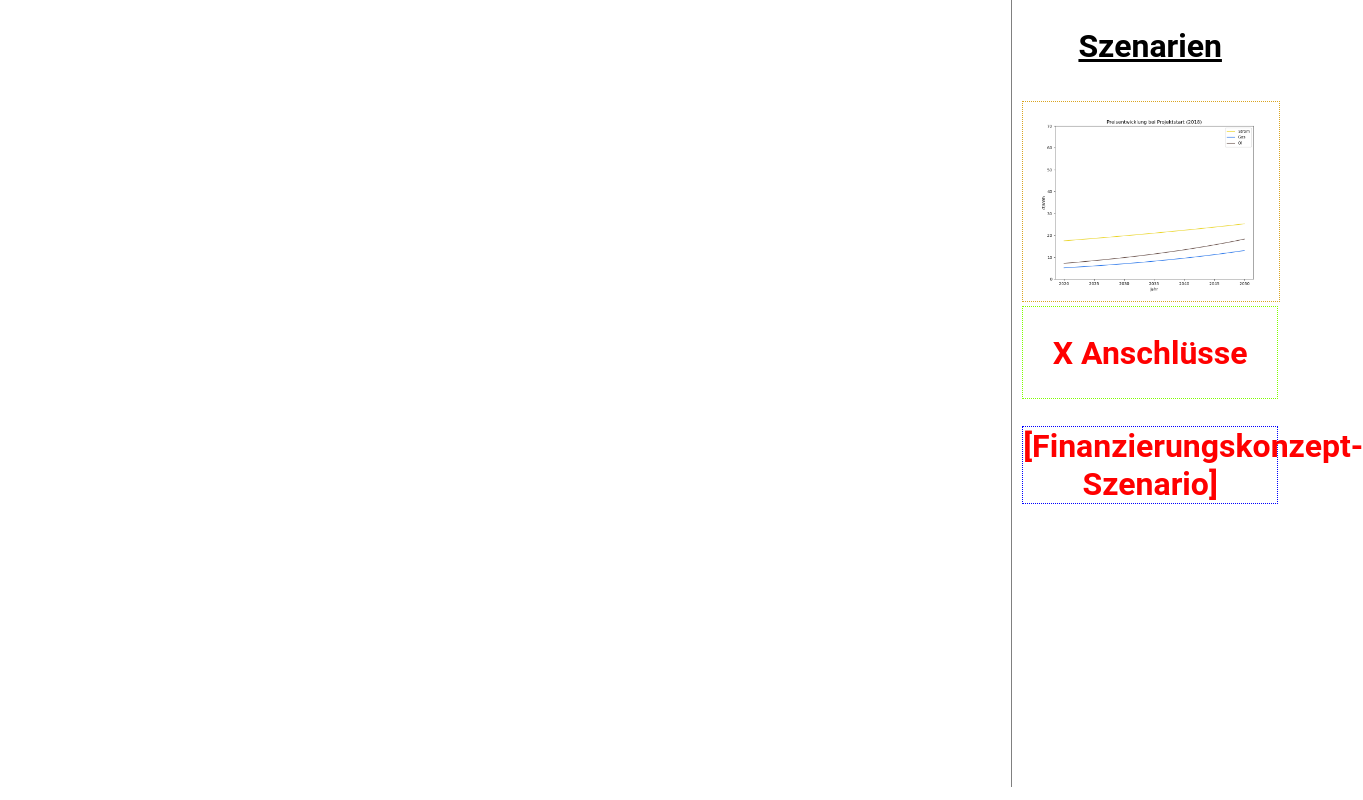
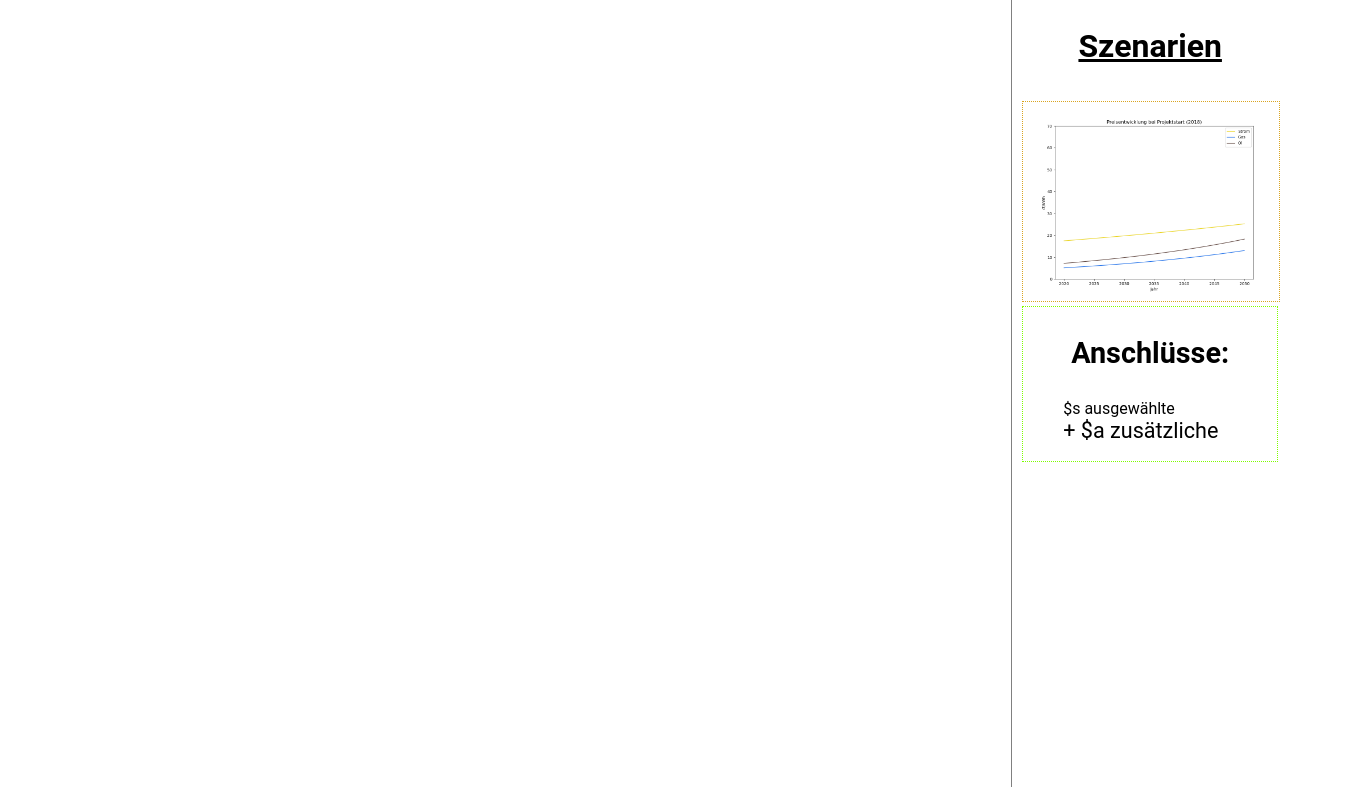
Before and after one commit to cqx931/q100_info, a website: page public/index.html in a window 1280 px wide. Shown: the whole page, 1363 px wide, since content can reach past the window. Drawn offline with nearby package versions, Linux system fonts and the light colour scheme; no server answers.

Commit message:
update anschluesse scenario:selected vs additional

```diff
--- a/public/index.html
+++ b/public/index.html
@@ -342,11 +342,24 @@
 								id="current_energy_prices_scenario">
 						</div>
 						<div id="scenario_num_connections">
-							<h2 style="color:red;"><center>X Anschlüsse</center></h2>
+							<h3><center>Anschlüsse:</h3>
+								<ul>
+									<li style="font-size:medium">$s ausgewählte</li>
+									<li style="font-size: larger;">+ $a zusätzliche</li>
+								</ul>
+							</center>
 						</div>
-						<div class="scenario_q100_capex">
+						<div id="scenario_num_connections_template" class="template">
+							<h3><center>Anschlüsse:</h3>
+								<ul>
+									<li style="font-size:medium">$s ausgewählte</li>
+									<li style="font-size: larger;">+ $a zusätzliche</li>
+								</ul>
+							</center>
+						</div>
+						<!-- <div class="scenario_q100_capex">
 							<center><h2 id="scenario_q100_capex_graph" style="color:red; border:1px dotted blue;">[Finanzierungskonzept-Szenario]</h2></center>
-						</div>
+						</div> -->
 					</div>
 					<div class="bottom">
 						<div class="left">
--- a/public/js/buildingsInteraction.js
+++ b/public/js/buildingsInteraction.js
@@ -7,8 +7,12 @@ function updateCurrentScenarioGraph(scenario_handle){
 }
 
 function updateConnectionsScenario(scenario_data){
-  // document.getElementById("scenario_num_connections").innerHTML =
-$("#scenario_num_connections h2 center").text(`${scenario_data} Anschlüsse`);
+  const element = document.getElementById("scenario_num_connections");
+  let template = document.getElementById("scenario_num_connections_template").innerHTML;
+  console.log(template);
+  // $("#scenario_num_connections h3").text(`${scenario_data} Anschlüsse`);
+  element.innerHTML = template.replace("$a", scenario_data);
+  console.log(element);
 }
 
 //------------------------------ BAR CHARTS ---------------------------
```
